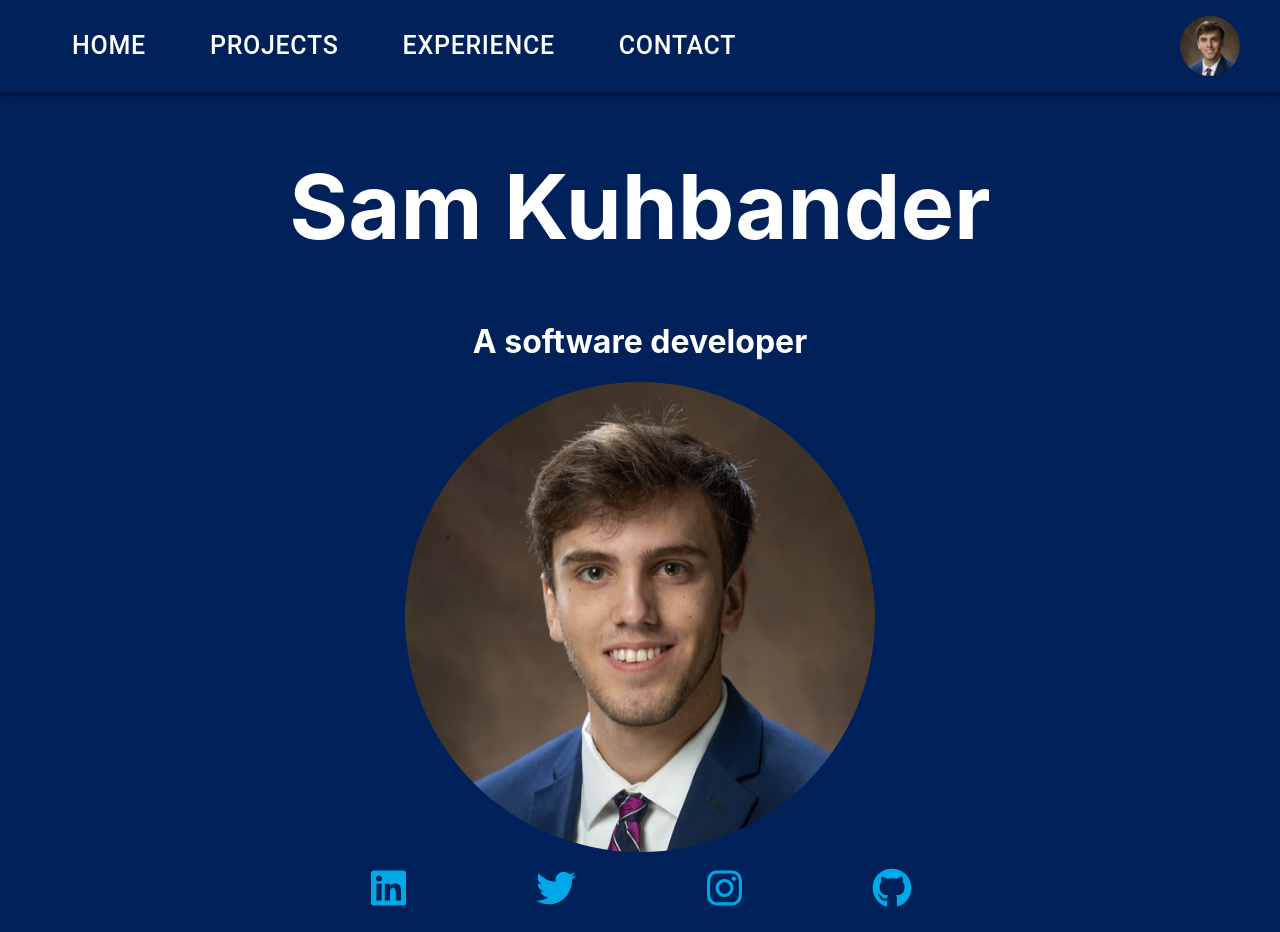
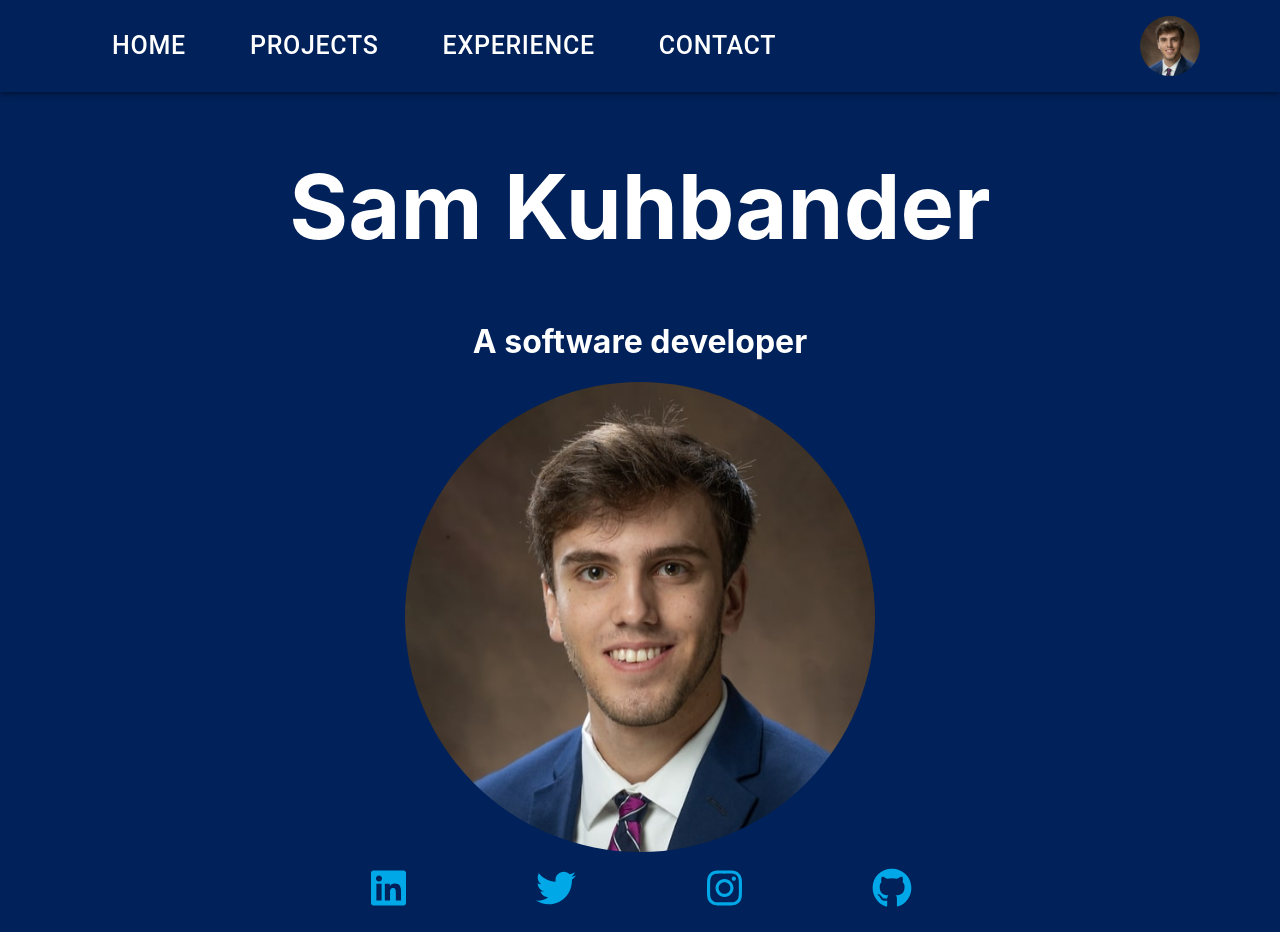
Before and after one commit to samkuhbander/PersonalWebsite, a React (Create React App) app: page / in a window 1280 px wide. Built offline with nearby package versions, Linux system fonts and the light colour scheme.

Commit message:
fixed mobile view

```diff
--- a/src/components/header.js
+++ b/src/components/header.js
@@ -32,7 +32,7 @@ const ResponsiveAppBar = () => {
 
   return (
     <AppBar position="static" style={{ background: "#002159" }}>
-      <Container maxWidth="xl">
+      <Container>
         <Toolbar disableGutters>
           <Typography
             variant="h4"
```
Also changed, not shown: src/index.js (line endings or trailing spaces), 22 other files (tests, documents, lock files or other folders).
